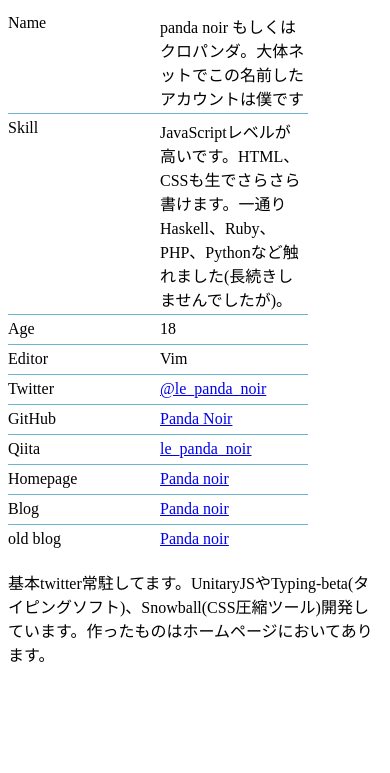
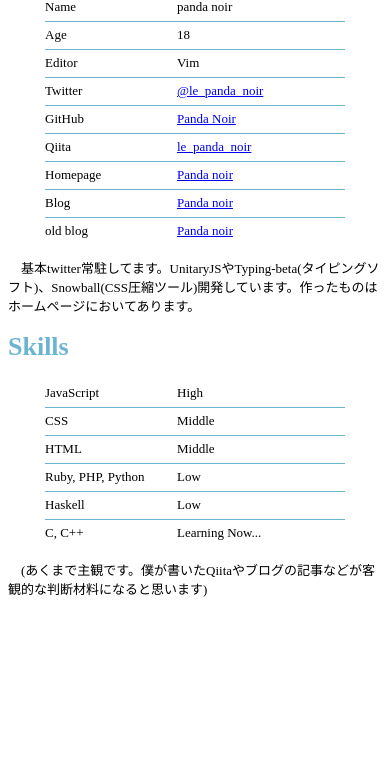
Before and after one commit to pandanoir/pandanoir.github.io, a plain HTML site: page index.html in a window 390 px wide. Shown: the part 71-844 px from the top of the page. Drawn offline with Linux system fonts and the light colour scheme.

Commit message:
fix styles

```diff
--- a/index.html
+++ b/index.html
@@ -9,8 +9,7 @@
   <body>
     <h1>Profile</h1>
     <dl>
-      <dt>Name</dt><dd>panda noir もしくは クロパンダ。大体ネットでこの名前したアカウントは僕です</dd>
-      <dt>Skill</dt><dd>JavaScriptレベルが高いです。HTML、CSSも生でさらさら書けます。一通りHaskell、Ruby、PHP、Pythonなど触れました(長続きしませんでしたが)。</dd>
+      <dt>Name</dt><dd>panda noir</dd>
       <dt>Age</dt><dd>18</dd>
       <dt>Editor</dt><dd>Vim</dd>
       <dt>Twitter</dt><dd><a href="http://twitter.com/le_panda_noir">@le_panda_noir</a></dd>
@@ -23,5 +22,17 @@
     <p>
       基本twitter常駐してます。UnitaryJSやTyping-beta(タイピングソフト)、Snowball(CSS圧縮ツール)開発しています。作ったものはホームページにおいてあります。
     </p>
+    <h1>Skills</h1>
+    <dl>
+      <dt>JavaScript</dt><dd>High</dd>
+      <dt>CSS</dt><dd>Middle</dd>
+      <dt>HTML</dt><dd>Middle</dd>
+      <dt>Ruby, PHP, Python</dt><dd>Low</dd>
+      <dt>Haskell</dt><dd>Low</dd>
+      <dt>C, C++</dt><dd>Learning Now...</dd>
+    </dl>
+    <p>
+      (あくまで主観です。僕が書いたQiitaやブログの記事などが客観的な判断材料になると思います)
+    </p>
   </body>
 </html>
--- a/style.scss
+++ b/style.scss
@@ -31,6 +31,10 @@
 
 body {
   -webkit-text-size-adjust: 100%;
+  font-size: 13px;
+}
+p {
+    text-indent: 1em;
 }
 h1 {
     color: $color-primary-3;
@@ -66,14 +70,16 @@
     content: "";
 }
 @media screen and (min-width: 320px) and (max-width: 500px) {
+    $dt-width: 130px;
     dt {
-        width: 150px;
+        width: $dt-width;
     }
     dd {
-        width: 146px;
-        margin-left: 150px;
+        width: 300px - $dt-width - 4px;
+        margin-left: $dt-width;
     }
     dl {
         width: 300px;
+        margin: 0 auto;
     }
 }
```
Also changed, not shown: style.css.
